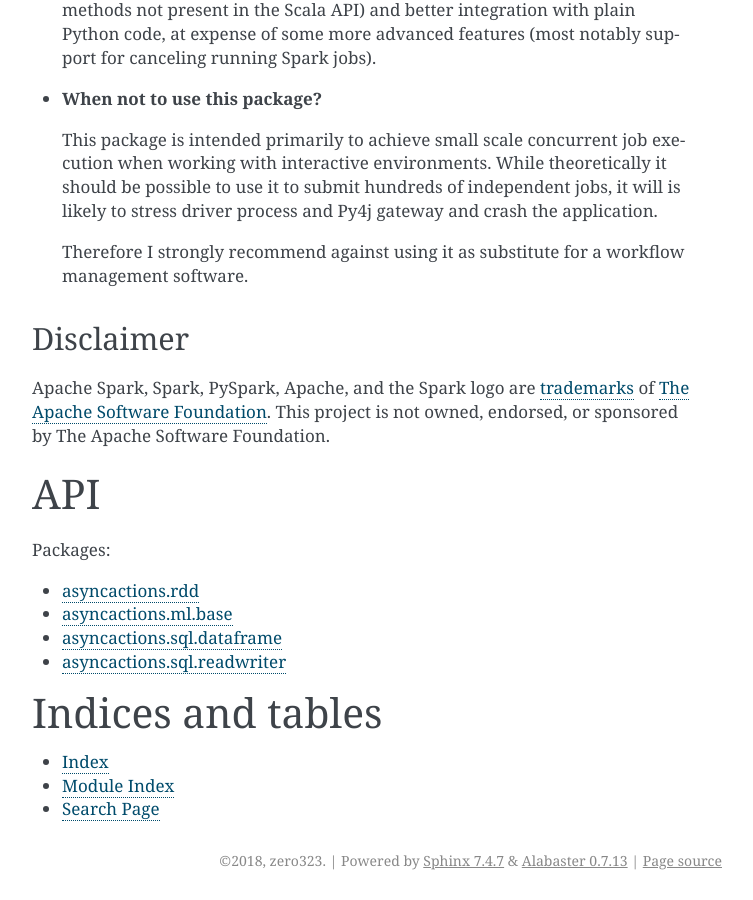
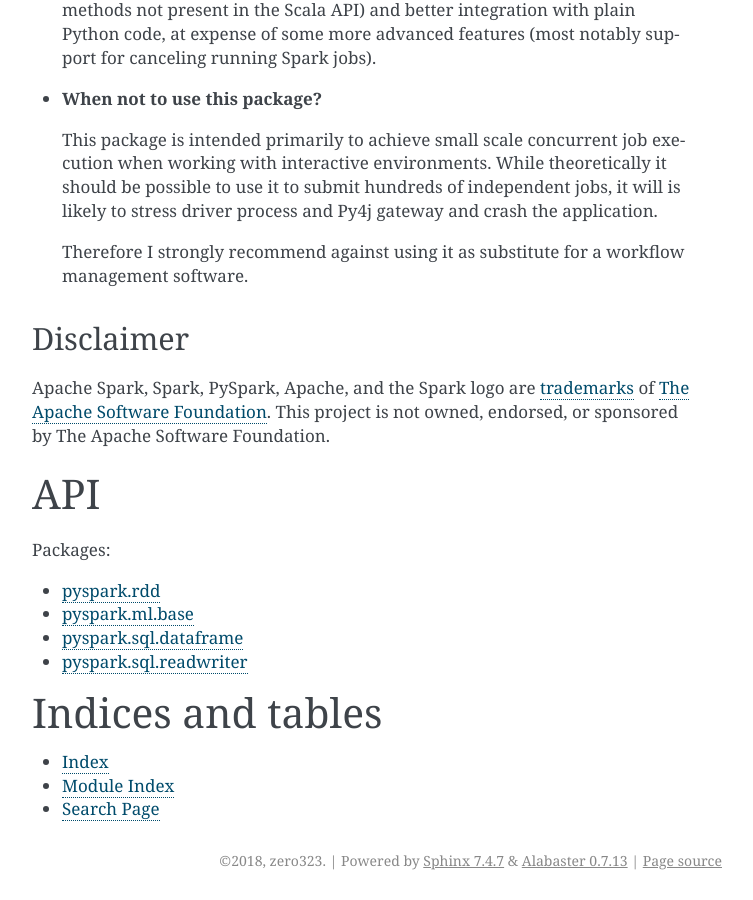
Before and after one commit to zero323/pyspark-asyncactions, a Sphinx documentation site: the page built from docs/source/index.rst, in a window 1280 px wide and 900 px high, scrolled down 3190 px. Shown: the whole window, without its empty margins (388-1141 px from the left). Built offline with Sphinx 7.4.7, drawn with Linux system fonts in a browser that asks for light colours.

Commit message:
Replace asyncactions with pyspark

```diff
--- a/docs/source/index.rst
+++ b/docs/source/index.rst
@@ -13,10 +13,10 @@ API
    :maxdepth: 2
    :caption: Packages:
 
-   asyncactions.rdd
-   asyncactions.ml.base
-   asyncactions.sql.dataframe
-   asyncactions.sql.readwriter
+   pyspark.rdd
+   pyspark.ml.base
+   pyspark.sql.dataframe
+   pyspark.sql.readwriter
 
 
 Indices and tables
--- a/docs/source/asyncactions.ml.base.rst
+++ b/docs/source/pyspark.ml.base.rst
@@ -1,4 +1,4 @@
-asyncactions.ml.base
+pyspark.ml.base
 ====================
 
 .. automodule:: pyspark.ml.base
--- a/docs/source/asyncactions.rdd.rst
+++ b/docs/source/pyspark.rdd.rst
@@ -1,4 +1,4 @@
-asyncactions.rdd
+pyspark.rdd
 ===================
 
 .. automodule:: pyspark.rdd
--- a/docs/source/asyncactions.sql.dataframe.rst
+++ b/docs/source/pyspark.sql.dataframe.rst
@@ -1,4 +1,4 @@
-asyncactions.sql.dataframe
+pyspark.sql.dataframe
 ==========================
 
 .. automodule:: pyspark.sql.dataframe
--- a/docs/source/asyncactions.sql.readwriter.rst
+++ b/docs/source/pyspark.sql.readwriter.rst
@@ -1,4 +1,4 @@
-asyncactions.sql.readwriter
+pyspark.sql.readwriter
 ===========================
 
 .. automodule:: pyspark.sql.readwriter
```
